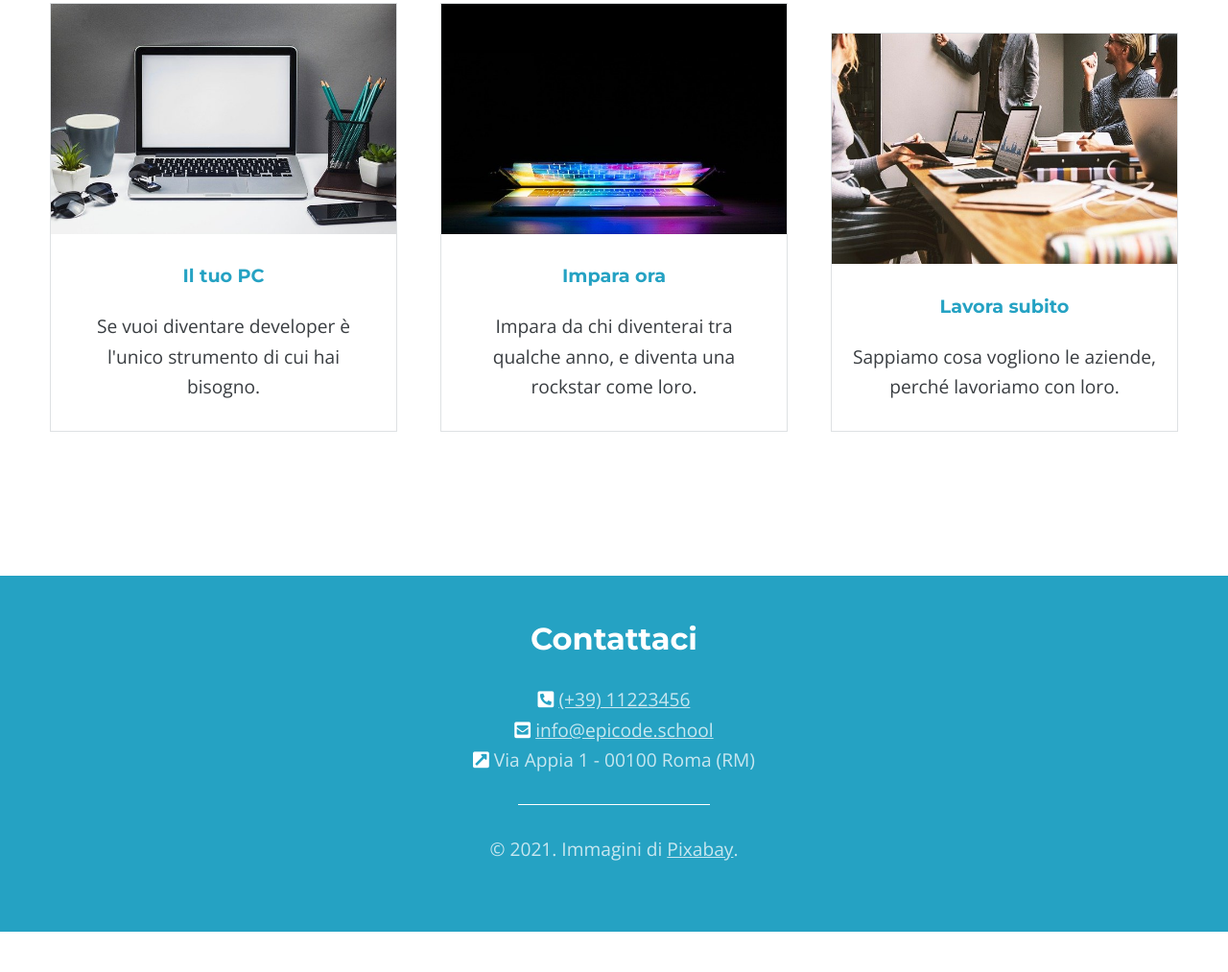
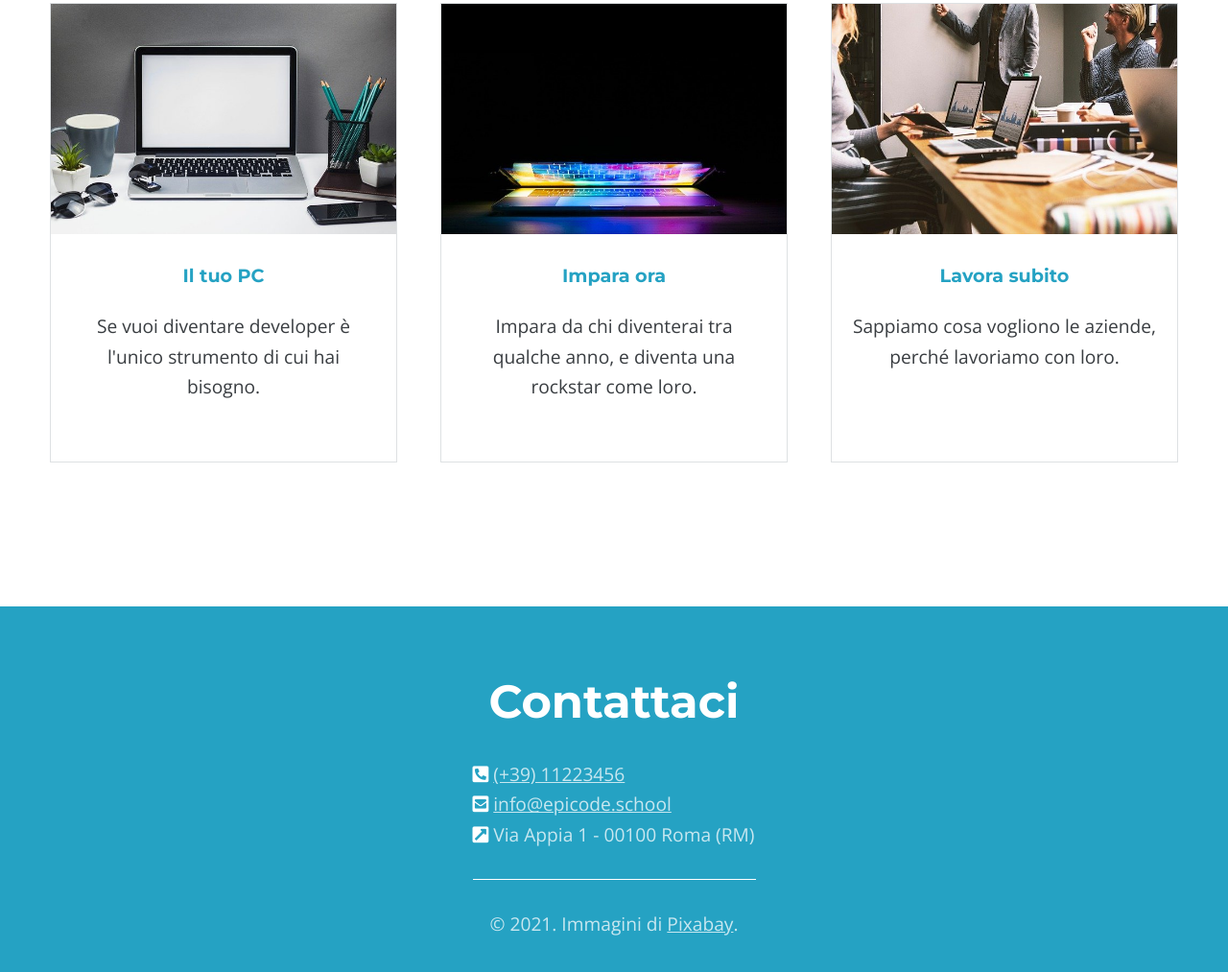
Before and after one commit to JackRosser/S1-L5-mobile, a plain HTML site: page index-desktop.html in a window 1280 px wide. Shown: the part 2020-3033 px from the top of the page at 96% size. Before the commit the page ends 2991 px from the top, so only its background shows below. Drawn offline with nearby package versions, Linux system fonts and the light colour scheme.

Commit message:
finish desktop

```diff
--- a/css/style-desktop.css
+++ b/css/style-desktop.css
@@ -35,7 +35,7 @@ footer {
   color: #c8e7f0;
   background-color: #25a2c3;
   margin-top: 90px;
-  padding-top: 40px;
+  padding-top: 60px;
   padding-bottom: 70px;
   padding-inline: 20px;
 }
@@ -46,7 +46,7 @@ footer i {
 
 footer h2 {
   color: white;
-  font-size: 2rem;
+  font-size: 3rem;
 }
 
 footer a {
@@ -68,10 +68,12 @@ footer a {
 .card {
   border: 1px solid #dee1e3;
   width: 360px;
+  min-height: 447px;
   margin-inline: auto;
   padding-bottom: 30px;
   display: inline-block;
   margin-inline: 20px;
+  vertical-align: top;
 }
 
 .cardbox {
@@ -162,7 +164,7 @@ nav {
 
 .whiteline {
   height: 1px;
-  width: 200px;
+  width: 295px;
   background-color: white;
   margin-block: 30px;
   margin-inline: auto;
@@ -181,3 +183,9 @@ nav {
   display: inline;
   max-width: 100px;
 }
+
+.refbox {
+  text-align: left;
+  margin-inline: auto;
+  width: 295px;
+}
--- a/index-desktop.html
+++ b/index-desktop.html
@@ -104,9 +104,11 @@
       </header>
       <footer>
         <h2>Contattaci</h2>
-        <div class="references"><i class="fas fa-phone-square-alt"></i> <a href="#">(+39) 11223456</a></div>
-        <div class="references"><i class="fas fa-envelope-square"></i> <a href="#">info@epicode.school</a></div>
-        <div class="references"><i class="fas fa-external-link-square-alt"></i> Via Appia 1 - 00100 Roma (RM)</div>
+        <div class="refbox">
+          <div class="references"><i class="fas fa-phone-square-alt"></i> <a href="#">(+39) 11223456</a></div>
+          <div class="references"><i class="fas fa-envelope-square"></i> <a href="#">info@epicode.school</a></div>
+          <div class="references"><i class="fas fa-external-link-square-alt"></i> Via Appia 1 - 00100 Roma (RM)</div>
+        </div>
         <div class="whiteline"></div>
         <p>
           &copy; 2021. Immagini di
```
